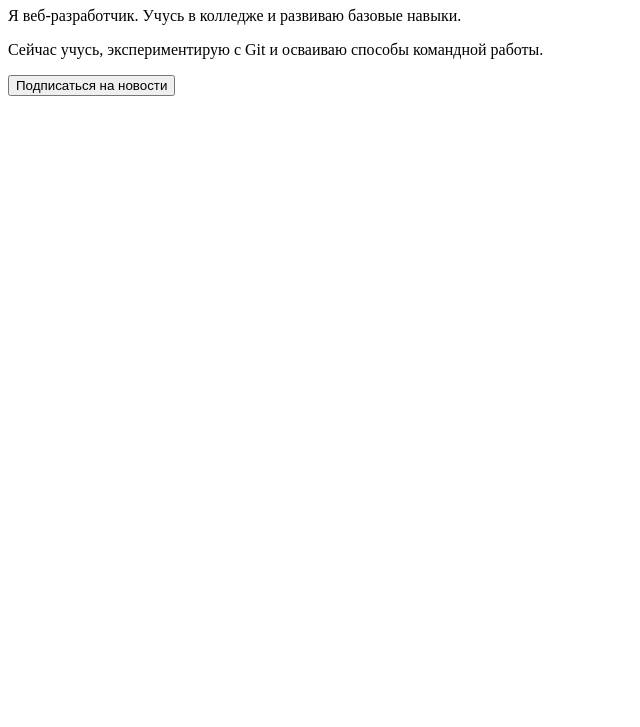
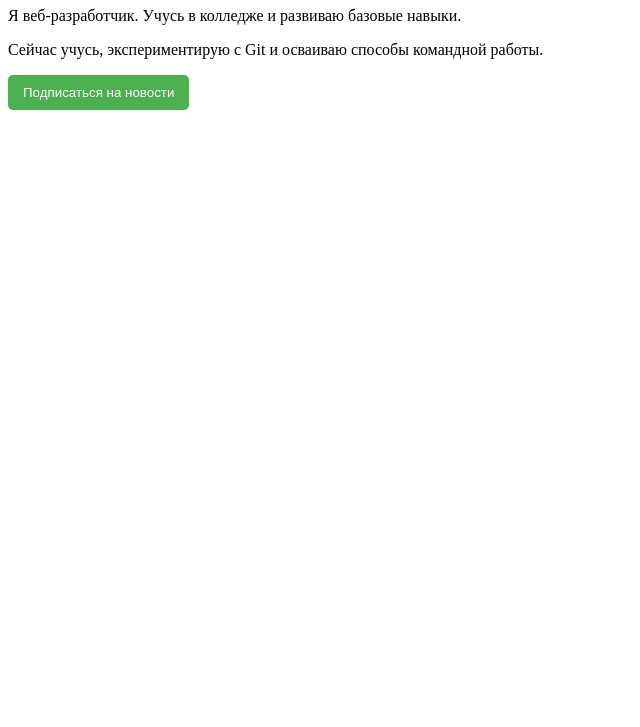
Before and after one commit to wellanx/my-profile-page, a plain HTML site: page index.html in a window 1280 px wide. Shown: the part 73-800 px from the top of the page, without its empty margins (0-640 px from the left). Drawn offline with Linux system fonts and the light colour scheme.

Commit message:
Измёнен цвет кнопки подписки

```diff
--- a/index.html
+++ b/index.html
@@ -4,6 +4,15 @@
 <head>
   <meta charset="UTF-8">
   <title>Обо мне</title>
+  <style>
+    button {
+        background-color: #4caf50;
+        color: #fff;
+        padding: 10px 15px;
+        border: none;
+        border-radius: 5px;
+    }
+  </style>
 </head>
 <body>
   <h1>Привет, я Ришат!</h1>
```
